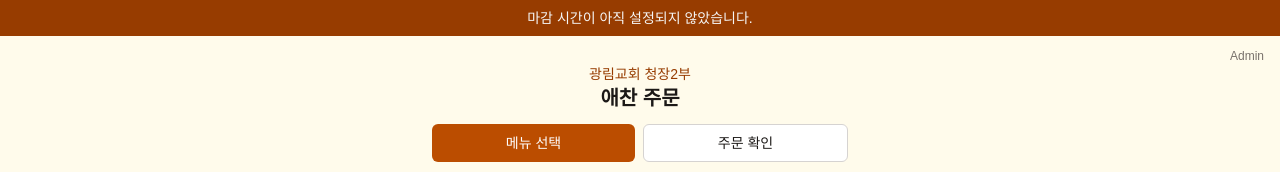
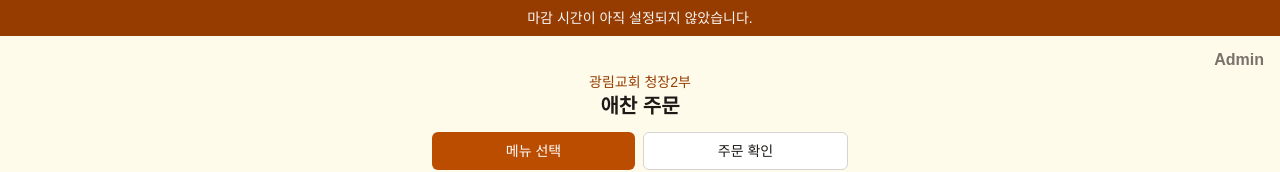
Before and after one commit to kumji/church-lunch, a Next.js app: page / in a window 1280 px wide. Shown: the top 172 px of the page. Built offline with nearby package versions, Linux system fonts and the light colour scheme; no server answers; the database is empty.

Commit message:
bigger admin gate

```diff
--- a/src/app/page.tsx
+++ b/src/app/page.tsx
@@ -41,7 +41,7 @@
       <div className="flex justify-end px-4 pt-3">
         <button
           onClick={() => router.push("/admin")}
-          className="text-xs text-stone-500 hover:text-stone-700"
+          className="font-bold text-stone-500 hover:text-stone-700"
         >
           Admin
         </button>
```
